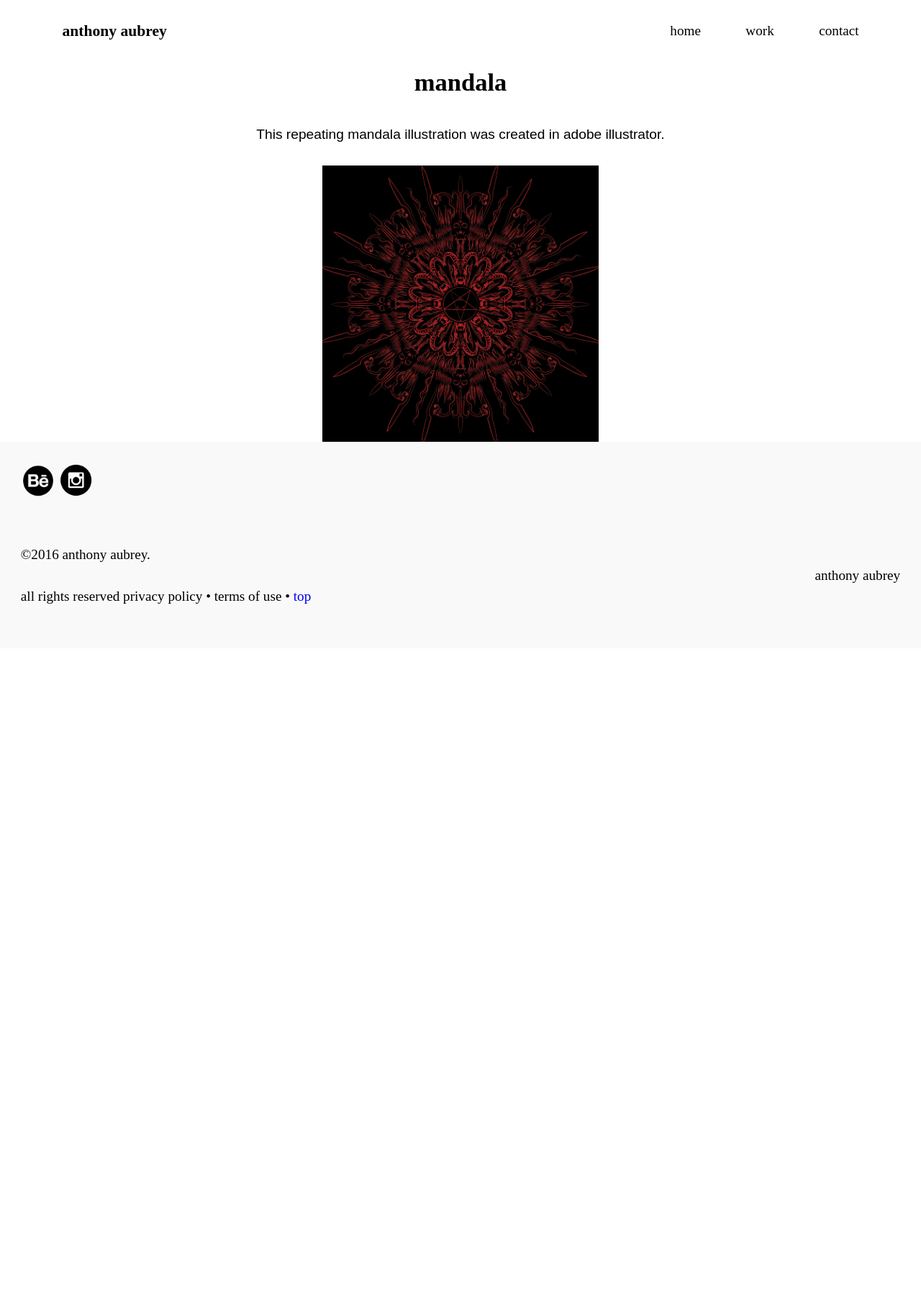
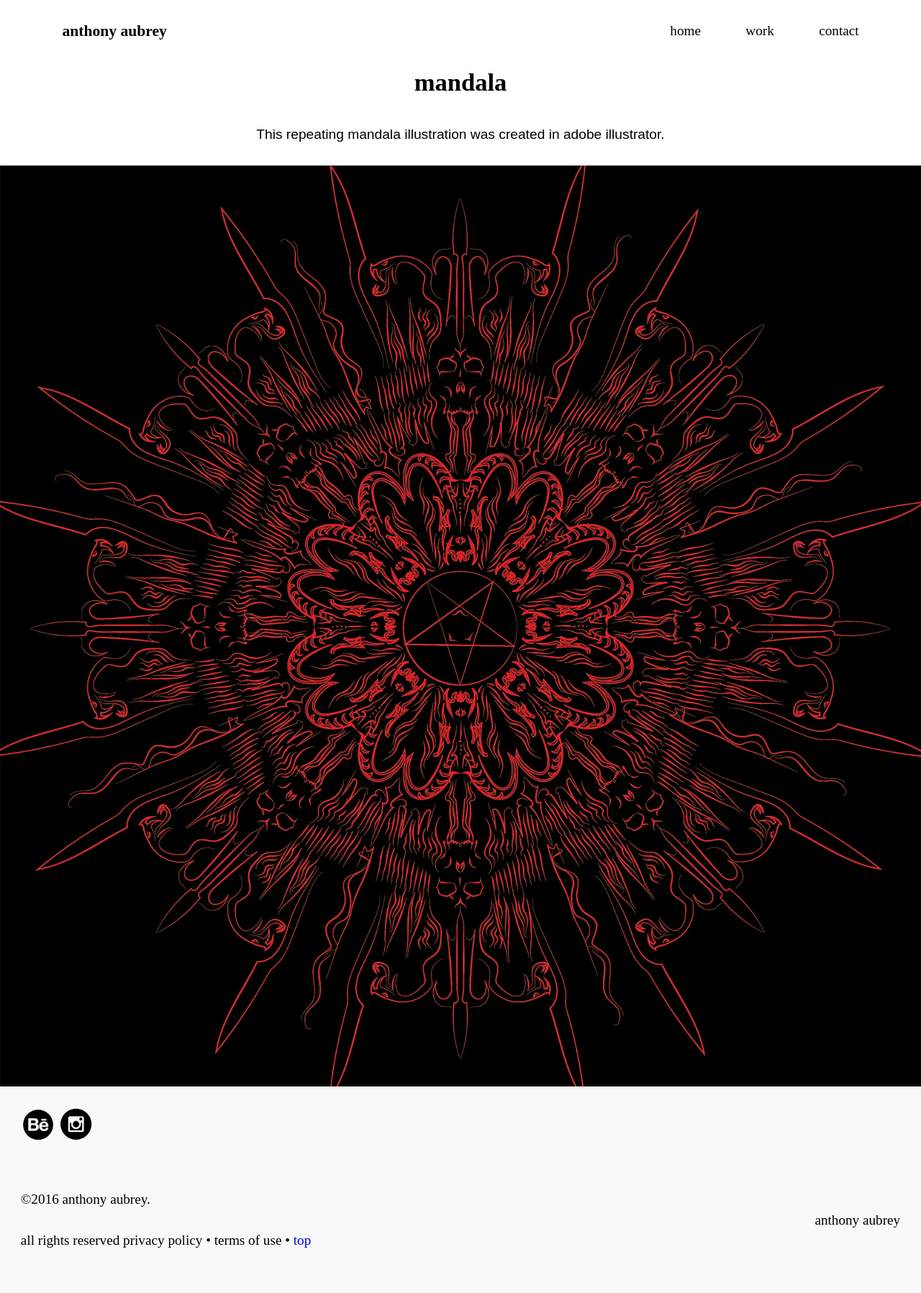
Before and after one commit to anthonyaubrey/portfolio, a Jekyll site: the page built from mandalapage.html, in a window 1280 px wide. Shown: the whole page at 72% size. Built offline with Jekyll 4.4.1, drawn with Linux system fonts in a browser that asks for light colours; before the commit the page ends 901 px from its top, so only the background shows below that.

Commit message:
max width

```diff
--- a/css/main.css
+++ b/css/main.css
@@ -43,7 +43,7 @@ html {
 }
 
 .imgwrap {
-  max-width: 20em;
+  max-width: 70em;
   margin: 0 auto;
 }
 
```
